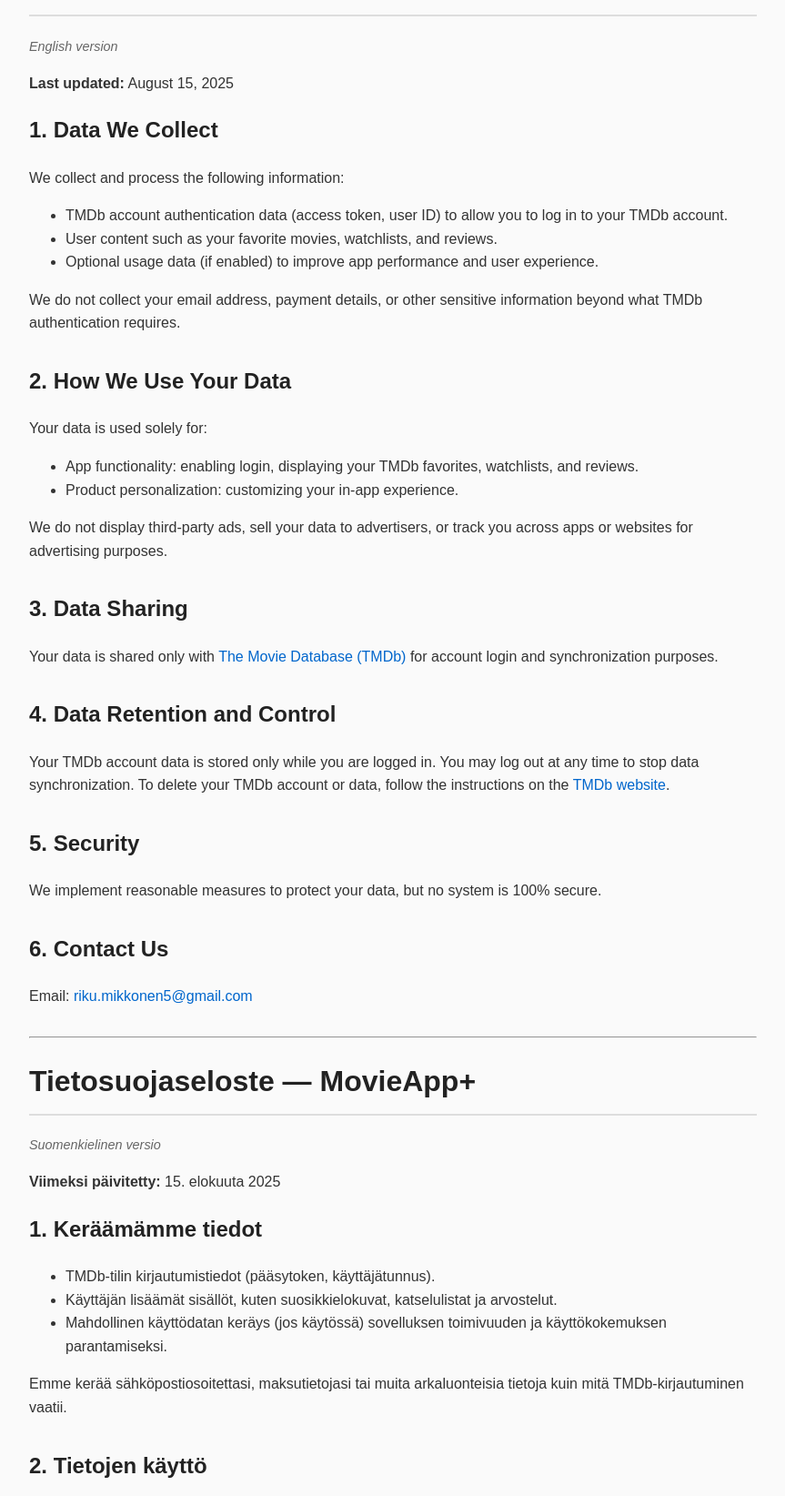
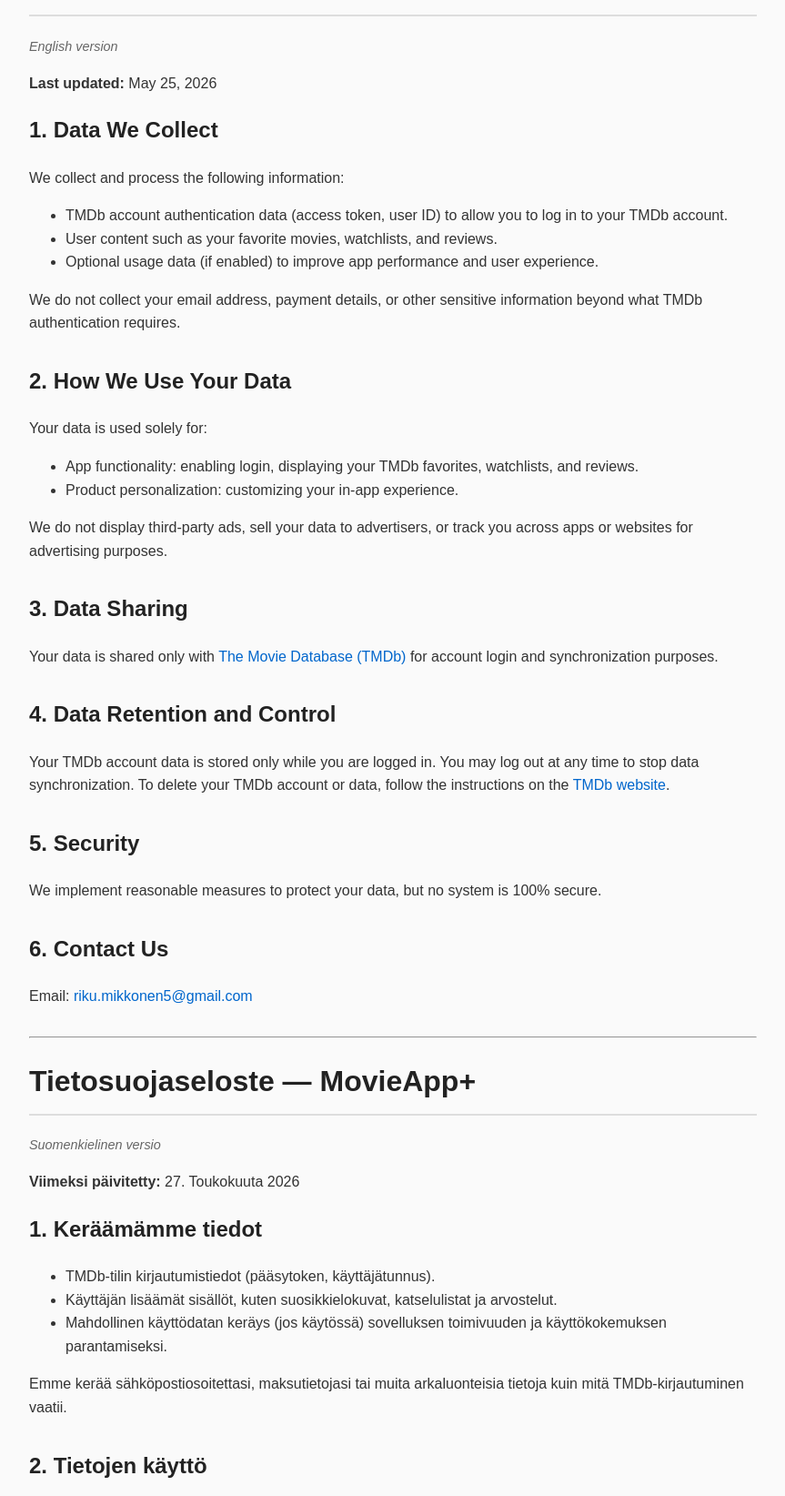
Before and after one commit to rimz178/Movie-app, a website: page privacy-policy.html in a window 1280 px wide. Shown: the part 86-1730 px from the top of the page at 91% size, without its empty margins (208-1071 px from the left). Drawn offline with Linux system fonts and the light colour scheme.

Commit message:
fix: update last updated dates in privacy policy

```diff
--- a/privacy-policy.html
+++ b/privacy-policy.html
@@ -42,7 +42,7 @@
 
     <h1>Privacy Policy — MovieApp+</h1>
     <p class="lang">English version</p>
-    <p><strong>Last updated:</strong> August 15, 2025</p>
+    <p><strong>Last updated:</strong> May 25, 2026</p>
 
     <div class="section">
         <h2>1. Data We Collect</h2>
@@ -89,7 +89,7 @@
 
     <h1>Tietosuojaseloste — MovieApp+</h1>
     <p class="lang">Suomenkielinen versio</p>
-    <p><strong>Viimeksi päivitetty:</strong> 15. elokuuta 2025</p>
+    <p><strong>Viimeksi päivitetty:</strong> 27. Toukokuuta 2026</p>
 
     <div class="section">
         <h2>1. Keräämämme tiedot</h2>
```
